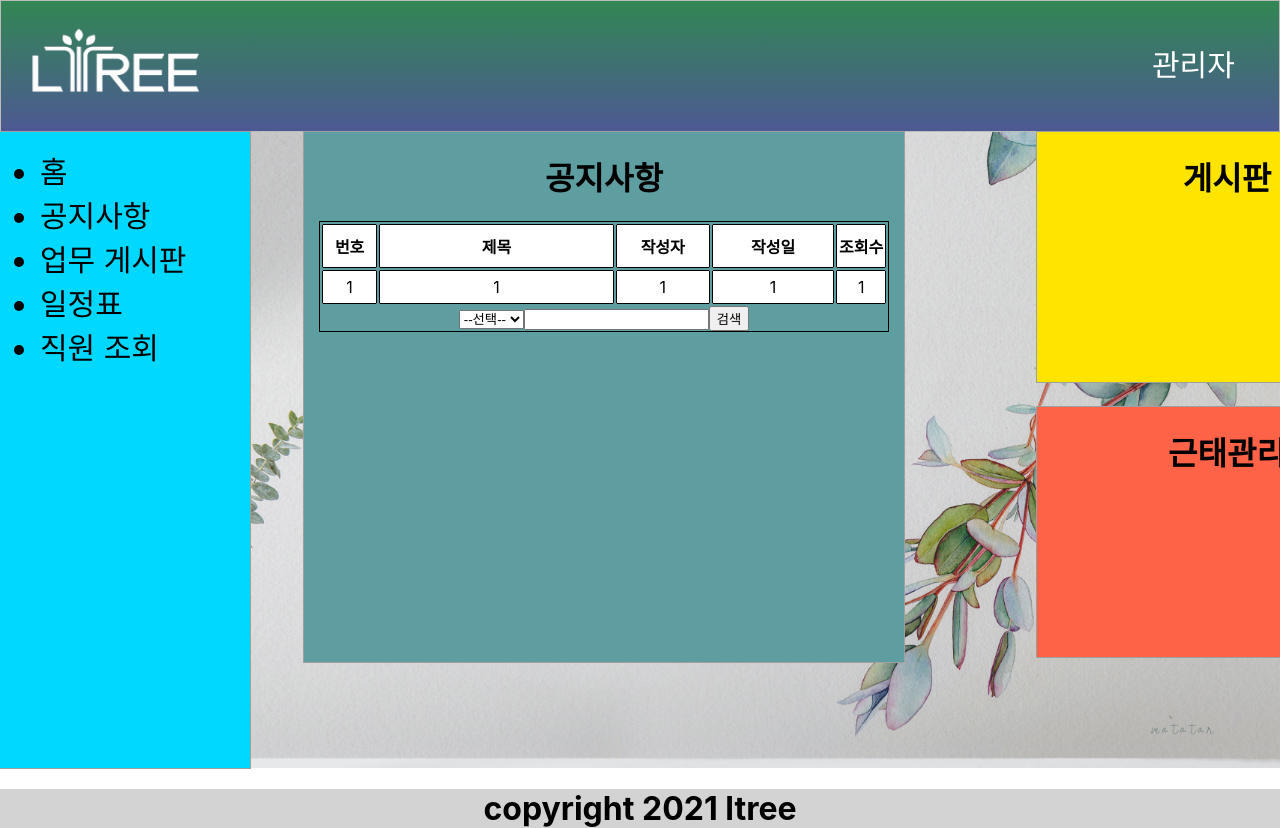
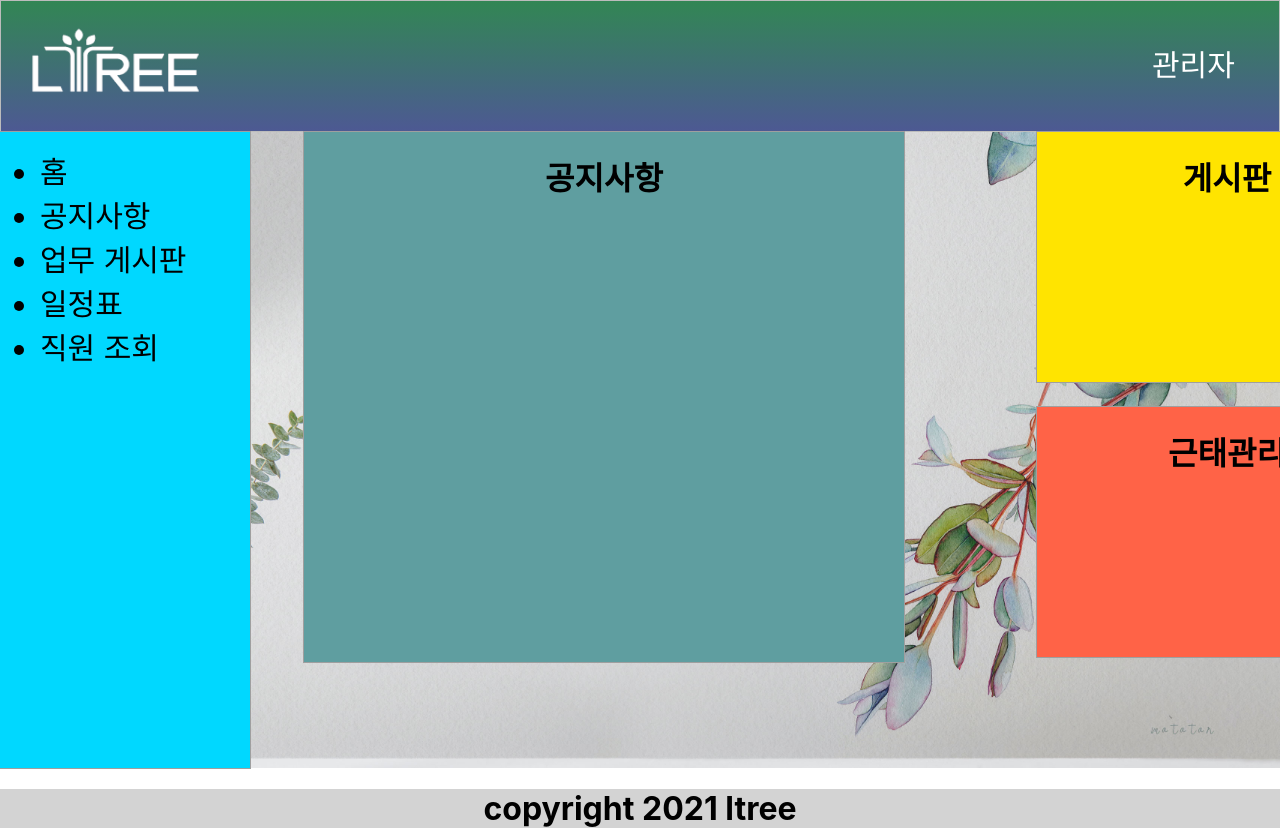
Before and after one commit to Mingsuu/GroupWare, a React (Create React App) app in the folder ltree-group-ware/: page /home in a window 1280 px wide. Shown: the top 828 px of the page. Built offline with nearby package versions, Linux system fonts and the light colour scheme.

Commit message:
직원 상세조회 모달창 생성

```diff
--- a/ltree-group-ware/src/index/DefaultView.js
+++ b/ltree-group-ware/src/index/DefaultView.js
@@ -1,4 +1,5 @@
 import React from 'react';
+
 
 const DefaultView = () => {
 
@@ -6,35 +7,6 @@ const DefaultView = () => {
         <div>
             <div className="notice">
                 <h1>공지사항</h1>
-                <div>
-                    <form>
-                        <table className="notice-board">
-                            <tr>
-                                <th className="notice-board-no">번호</th>
-                                <th className="notice-board-title">제목</th>
-                                <th className="notice-board-writer">작성자</th>
-                                <th className="notice-board-dateCreated">작성일</th>
-                                <th className="notice-board-views">조회수</th>
-                            </tr>
-                            <tr>
-                                <td>1</td>
-                                <td>1</td>
-                                <td>1</td>
-                                <td>1</td>
-                                <td>1</td>
-                            </tr>
-                            <div>
-                                <select>
-                                    <option value="">--선택--</option>
-                                    <option value="">제목</option>
-                                    <option value="">내용</option>
-                                    <option value="">작성자</option>
-                                </select>
-                                <input type="text"></input>
-                                <button>검색</button></div>
-                        </table>
-                    </form>
-                </div>
             </div>
             <div className="board">
                 <h1>게시판</h1>
--- a/ltree-group-ware/src/index/Home.css
+++ b/ltree-group-ware/src/index/Home.css
@@ -72,6 +72,8 @@
 }
 
 
+
+
 .check {
     position: absolute;
     outline: 1px solid #9F9F9F;
--- a/ltree-group-ware/src/userMenagement/UserMenagement.js
+++ b/ltree-group-ware/src/userMenagement/UserMenagement.js
@@ -1,5 +1,6 @@
 import React, { useState, useEffect } from 'react';
 import useModal from 'use-react-modal';
+
 
 const UserMenagement = () => {
 
@@ -8,31 +9,64 @@ const UserMenagement = () => {
         , userADDR: '', userSSN: '', userDATE: '', userEXIT: '', exit_DATE: ''
     }]);
 
+    const [findUser, setFindUser] = useState();
+
     const [eoc, setEoc] = useState('입사일');
+
+    const [updatebtn, setUpdatebtn] = useState({ btn: '수정하기', ro: true});
 
     const { isOpen, openModal, closeModal, Modal } = useModal();
 
     const loadUsers = (user) => {
-
         if (eoc === '입사일') {
             if (user.userEXIT == null) {
                 return (
                     <tr key={user.userID}>
-                        <td>{user.userNAME}</td><td>{user.userRANK}</td><td>{user.userTELL}</td>
+                        <td onClick={selectUser}>{user.userNAME}</td><td>{user.userRANK}</td><td>{user.userTELL}</td>
                         <td>{user.userADDR}</td><td>{user.userSSN}</td><td>{user.userDATE}</td>
                     </tr>
+
                 );
             }
         } else if (eoc === '퇴사일') {
             if (user.userEXIT === 'yes') {
                 return (
                     <tr key={user.userID}>
-                        <td>{user.userNAME}</td><td>{user.userRANK}</td><td>{user.userTELL}</td>
+                        <td onClick={openModal}>{user.userNAME}</td><td>{user.userRANK}</td><td>{user.userTELL}</td>
                         <td>{user.userADDR}</td><td>{user.userSSN}</td><td>{user.userDATE}</td>
                     </tr>
                 );
             }
         }
+    }
+
+    const selectUser = (e) => {
+        const selected = users.find(user => e.target.childNodes[0].nodeValue === user.userNAME);
+        setFindUser(selected);
+        openModal(e);
+    }
+    const showDetail = () => {
+
+
+        return (
+            <tbody>
+                <tr>
+                    <td rowSpan='2'>사진</td>
+                    <td>이름 : <input type='text' defaultValue={findUser.userNAME} onchange={changeUserInfo} readOnly={true}/></td>
+                    <td>전화번호 : {findUser.userTELL}</td>
+                </tr>
+                <tr>
+                    <td>이메일 : {findUser.userEMAIL}</td>
+                    <td>주민번호 : {findUser.userSSN}</td>
+                </tr>
+                <tr>
+                    <td>직급 : {findUser.userRANK}</td>
+                    <td>주소 : {findUser.userADDR}</td>
+                    <td>입사일 : {findUser.userDATE}</td>
+                </tr>
+            </tbody>
+        )
+
     }
 
     const setLookUp_incumbent = () => {
@@ -54,8 +88,29 @@ const UserMenagement = () => {
             .then((json) => {
                 setUsers(json);
             });
-    }, [])
-    console.log(users);
+    }, []);
+
+    const changeUserInfo = (e) => {
+        setFindUser({
+            ...findUser,
+            [e.target.className] : e.target.value
+        });
+    }
+
+    const updateUser = () => {
+
+        fetch("http://localhost:3001/update-user", {
+            method: "update",
+            headers: {
+                "content-type": "application/json",
+            },
+            body: JSON.stringify(findUser),
+        })
+            .then((res) => res.json())
+            .then((json) => {
+                setUsers(json);
+            });
+    }
 
     return (
         <div className='u-mgnt'>
@@ -65,7 +120,7 @@ const UserMenagement = () => {
             <table>
                 <thead>
                     <tr>
-                        <td onClick={openModal}>이름</td><td>직급</td><td>전화번호</td><td>주소</td><td>생년월일</td><td>{eoc}</td>
+                        <td>이름</td><td>직급</td><td>전화번호</td><td>주소</td><td>생년월일</td><td>{eoc}</td>
                     </tr>
                 </thead>
                 <tbody>
@@ -74,9 +129,20 @@ const UserMenagement = () => {
             </table>
             {isOpen && (
                 <Modal>
-                    <div style={{background: 'lightgreen'}}>
-                    <button onClick={closeModal}>close</button>
-                    {users.map(user => loadUsers(user))}
+                    <div style={{ background: '#d7d9d8'}}>
+                        <div style={{display: 'inline-block', width: '429px'}}>
+                            <button onClick={closeModal} style={{ float: 'right' }}>X</button>
+                        </div>
+                        <table>
+                            <thead>
+                                <tr>
+                                    <td colSpan='3'>인적사항</td>
+                                </tr>
+                            </thead>
+                            {showDetail()}
+                        </table>
+                        <button onClick={updateUser}>수정하기</button>
+
                     </div>
                 </Modal>
             )}
```
Also changed, not shown: 1 other file (tests, documents, lock files or other folders).
